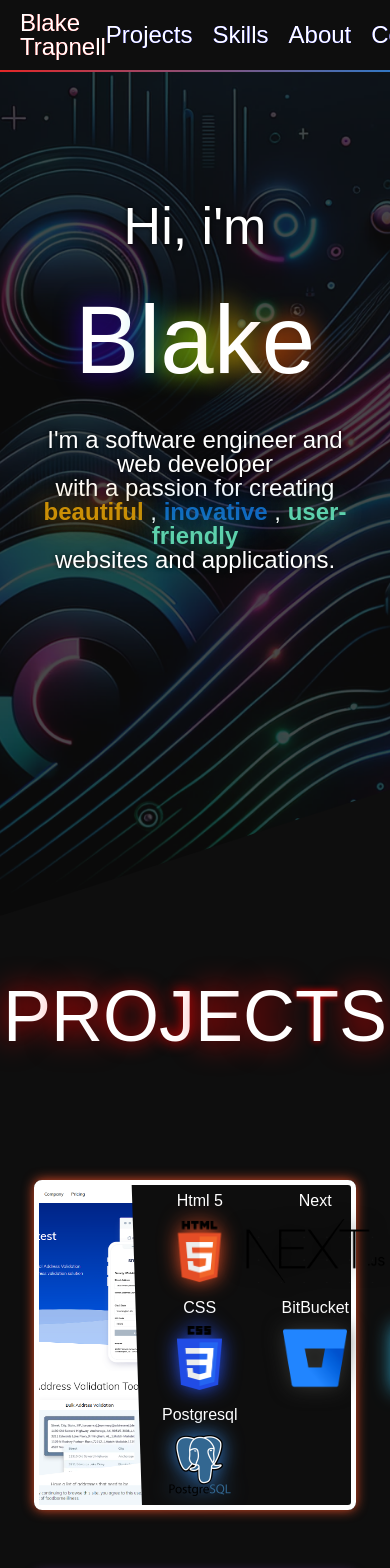
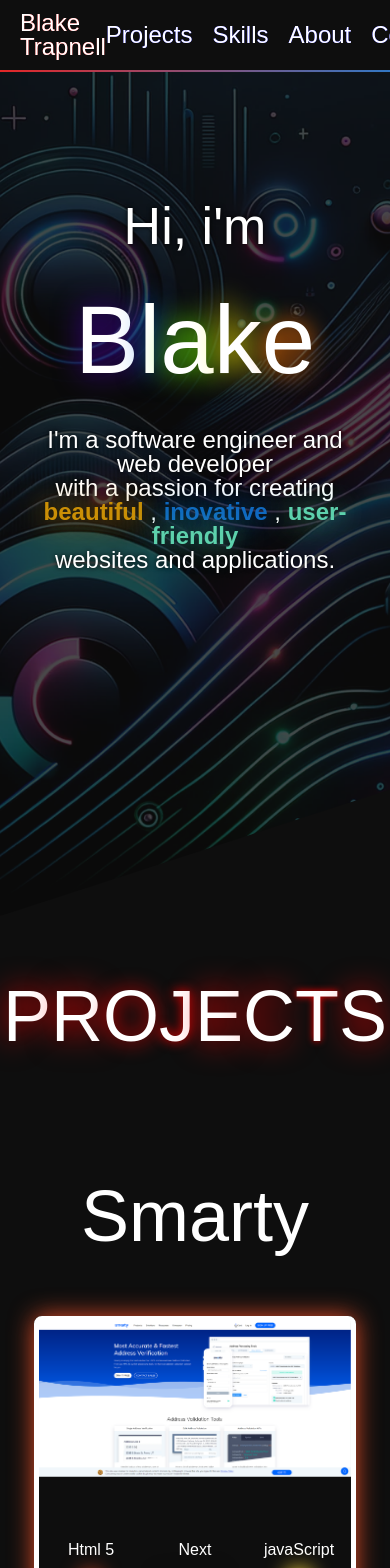
Before and after one commit to Ace-as-sin/portfolio, a React (Create React App) app: page / in a window 390 px wide. Shown: the top 1568 px of the page. Built offline with nearby package versions, Linux system fonts and the light colour scheme; a web font is replaced by a local one.

Commit message:
added mobile styles to projects section

```diff
--- a/src/components/home/projects/ProjectCard.js
+++ b/src/components/home/projects/ProjectCard.js
@@ -1,26 +1,37 @@
 import React from "react";
 import "./projectCard.scss";
 import { motion } from "framer-motion";
+import { useState, useLayoutEffect } from "react";
 
 const ProjectCard = ({ image, skills, link, reverse = false, clipPath }) => {
   console.log(skills);
+
+  const [isSmallScreen, setIsSmallScreen] = useState(false);
+
+  useLayoutEffect(() => {
+    function updateSize() {
+      setIsSmallScreen(window.innerWidth < 768);
+    }
+    window.addEventListener("resize", updateSize);
+    updateSize();
+    return () => window.removeEventListener("resize", updateSize);
+  }, []);
 
   return (
     <motion.a
     className="project-card"
     whileHover={{
-        boxShadow: `0 0 28px ${skills[0].color}`,
+      boxShadow: `0 0 36px ${skills[0].color}`,
       transition: { duration: 0.2 }, // Duration for hover animation
     }}
     href={link}
     target="_blank norel nonoppener"
     style={{
-        flexDirection: !reverse ? "row" : "row-reverse",
+      flexDirection: isSmallScreen ? "column" : (reverse ? "row-reverse" : "row"),
       transition: "box-shadow 0.3s", // Transition for box shadow change
-        boxShadow: `0 0 12px ${skills[0].color}`,
+      boxShadow: `0 0 24px ${skills[0].color}`,
     }}
   >
-
       <img
         className="project--website-photo"
         src={image}
--- a/src/components/home/projects/Projects.js
+++ b/src/components/home/projects/Projects.js
@@ -11,7 +11,9 @@ function Projects() {
   return (
     <div id="projects" className="projects--outer-container">
       <ProjectText />
+      <h2>Smarty</h2>
       <ProjectCard image={Smarty} skills={SmartySkills} link={"https://www.smarty.com"}/>
+      <h2>SmartRent</h2>
       <ProjectCard
         image={SmartRent}
         reverse={true}
@@ -19,6 +21,7 @@ function Projects() {
         skills={SmartRentSkills}
         link={"https://www.smartrent.com"}
       />
+      <h2>Blabu</h2>
       <ProjectCard image={Blabu} skills={BlabuSkills} link={"https://Blabugames.com"} />
     </div>
   );
--- a/src/components/home/projects/projectCard.scss
+++ b/src/components/home/projects/projectCard.scss
@@ -11,13 +11,23 @@
   cursor: pointer;
   border-radius: 8px;
   border: 5px solid white;
-
+  @media  (max-width: 768px) {
+    height: 640px;
+    flex-direction: column;
+  }
 }
 .project--website-photo {
   width: 33%;
   height: 100%;
   object-fit: cover;
   clip-path: polygon(0 0, 90% 0%, 100% 100%, 0% 100%);
+
+  @media  (max-width: 768px) {
+    width: 100%;
+    height: 33%;
+    clip-path: polygon(0 0, 100% 0%, 100% 100%, 0% 100%);
+
+  }
 }
 
 .skills {
@@ -28,6 +38,10 @@
   grid-template-rows: repeat(3, 1fr);
   grid-template-columns: repeat(3, 1fr);
   justify-items: center;
+
+  @media  (max-width: 768px) {
+    width: 100%;
+  }
 
 }
 
@@ -41,5 +55,8 @@
   img {
     height: 64px;
     width: auto;
+    @media  (max-width: 480px) {
+      height: 32px;
+    }
   }
 }
--- a/src/components/home/projects/projects.scss
+++ b/src/components/home/projects/projects.scss
@@ -9,7 +9,7 @@
   color: white;
   align-items: center;
   flex-direction: column;
-  gap: 64px;
+  margin-bottom: 64px;
 
   h2 {
     font-size: 72px;
```
Lines whose indentation alone changed are shown as unchanged.
